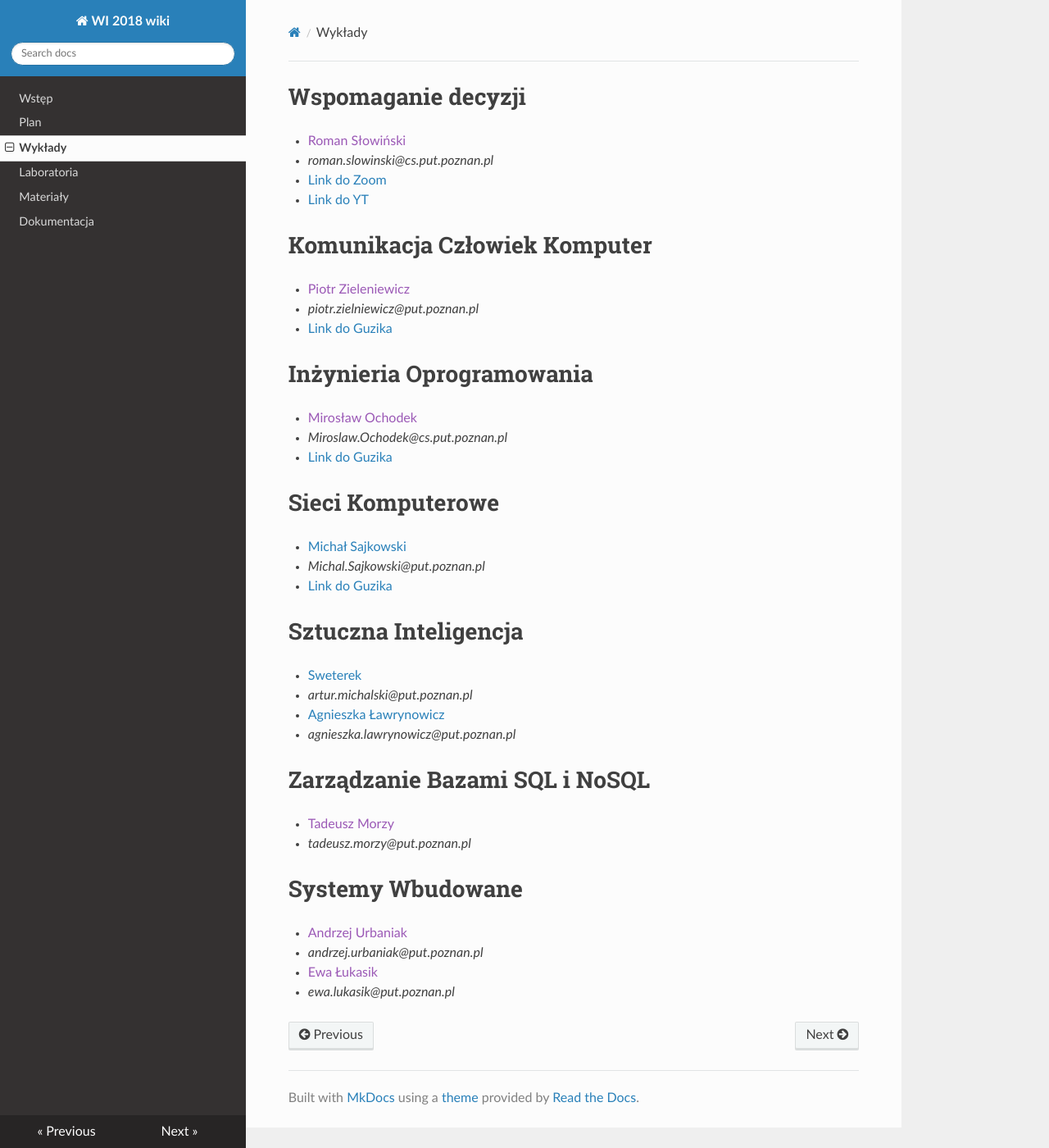
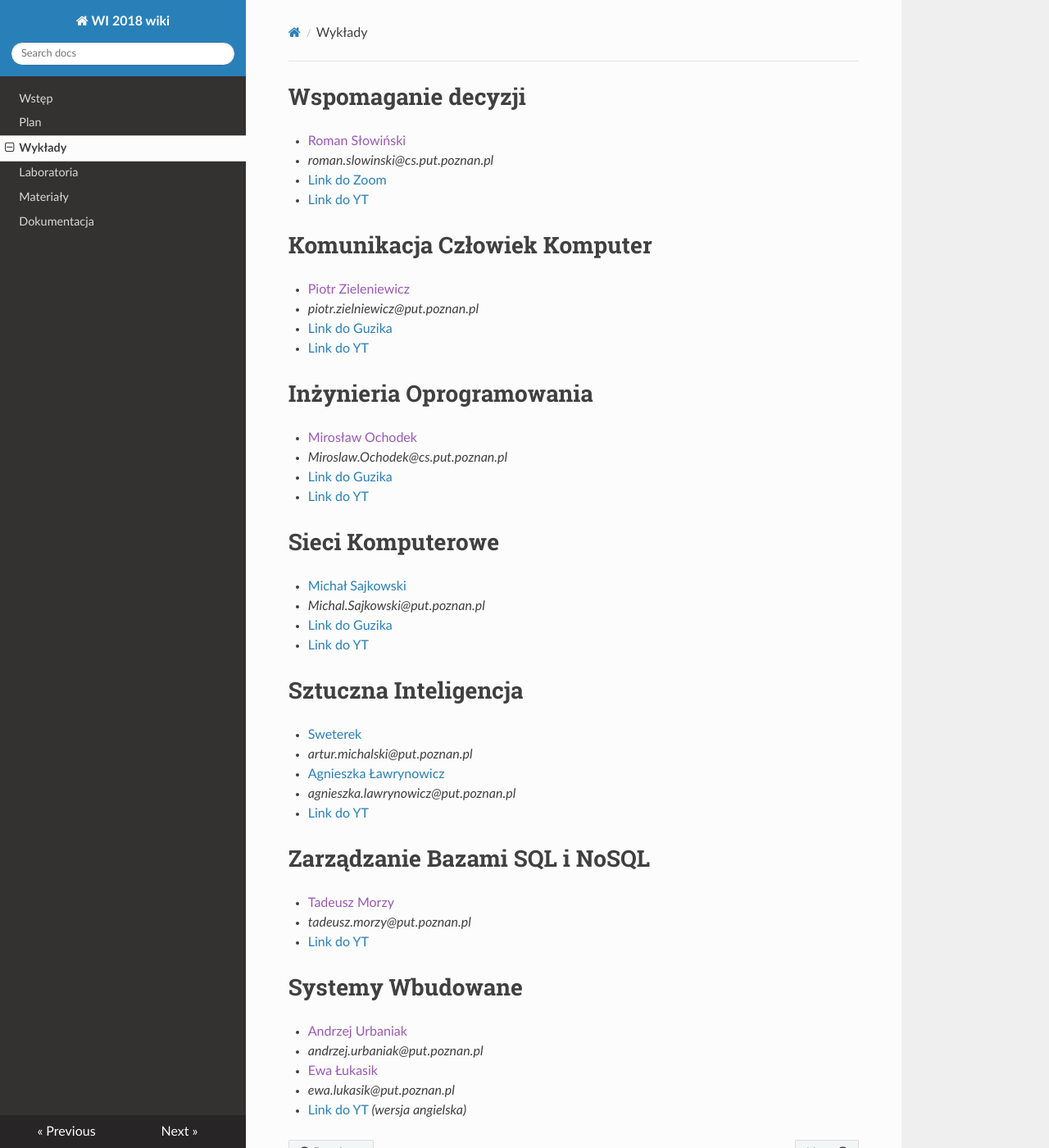
Before and after one commit to PUT-WI-18/wi18-wiki-sem5, an MkDocs documentation site: the page built from docs/wyklady.md, in a window 1280 px wide and 1400 px high. Shown: the whole window at 82% size. Built offline with MkDocs 1.6.1, drawn with Linux system fonts in a browser that asks for light colours; nearby versions of some CDN libraries.

Commit message:
Update wyklady.md

```diff
--- a/docs/wyklady.md
+++ b/docs/wyklady.md
@@ -8,29 +8,35 @@
 - [Piotr Zieleniewicz]()
    - *piotr.zielniewicz@put.poznan.pl*
    - [Link do Guzika](https://ekursy.put.poznan.pl/mod/bigbluebuttonbn/view.php?id=240728)
+   - [Link do YT](https://www.youtube.com/playlist?list=PLMkIxFYizNdHdDd2HnjsJbmGss6INHien)
 
 # Inżynieria Oprogramowania
 - [Mirosław Ochodek]()
    - *Miroslaw.Ochodek@cs.put.poznan.pl*
    - [Link do Guzika](https://ekursy.put.poznan.pl/mod/bigbluebuttonbn/view.php?id=470657)
+   - [Link do YT](https://www.youtube.com/playlist?list=PLMkIxFYizNdHHDSYDq3y3V4A1nnIiVt-N)
 
 # Sieci Komputerowe
 - [Michał Sajkowski](https://www.cs.put.poznan.pl/msajkowski/for-students/)
    - *Michal.Sajkowski@put.poznan.pl*
    - [Link do Guzika](https://moodle.put.poznan.pl/course/view.php?id=4944)
+   - [Link do YT](https://www.youtube.com/playlist?list=PLMkIxFYizNdH6_yz1cwQE3O6-UA97tFvf)
 
 # Sztuczna Inteligencja
 - [Sweterek](http://www.cs.put.poznan.pl/amichalski/si.dzienne/index.html)
    - *artur.michalski@put.poznan.pl*
 - [Agnieszka Ławrynowicz](http://www.cs.put.poznan.pl/si/)
    - *agnieszka.lawrynowicz@put.poznan.pl*
+- [Link do YT](https://www.youtube.com/playlist?list=PLMkIxFYizNdELU_AHQxCLmQBlcSEl1QKK)
 
 # Zarządzanie Bazami SQL i NoSQL
 - [Tadeusz Morzy]()
    - *tadeusz.morzy@put.poznan.pl*
+   - [Link do YT](https://www.youtube.com/playlist?list=PLMkIxFYizNdHtGPHUkvYG1HQXkSVfhcm1)
 
 # Systemy Wbudowane
 - [Andrzej Urbaniak]()
    - *andrzej.urbaniak@put.poznan.pl*
 - [Ewa Łukasik]()
    - *ewa.lukasik@put.poznan.pl*
+ - [Link do YT](https://www.youtube.com/playlist?list=PLMkIxFYizNdFtZpYbdMdLdOaqBf83PvNU) *(wersja angielska)*
```
